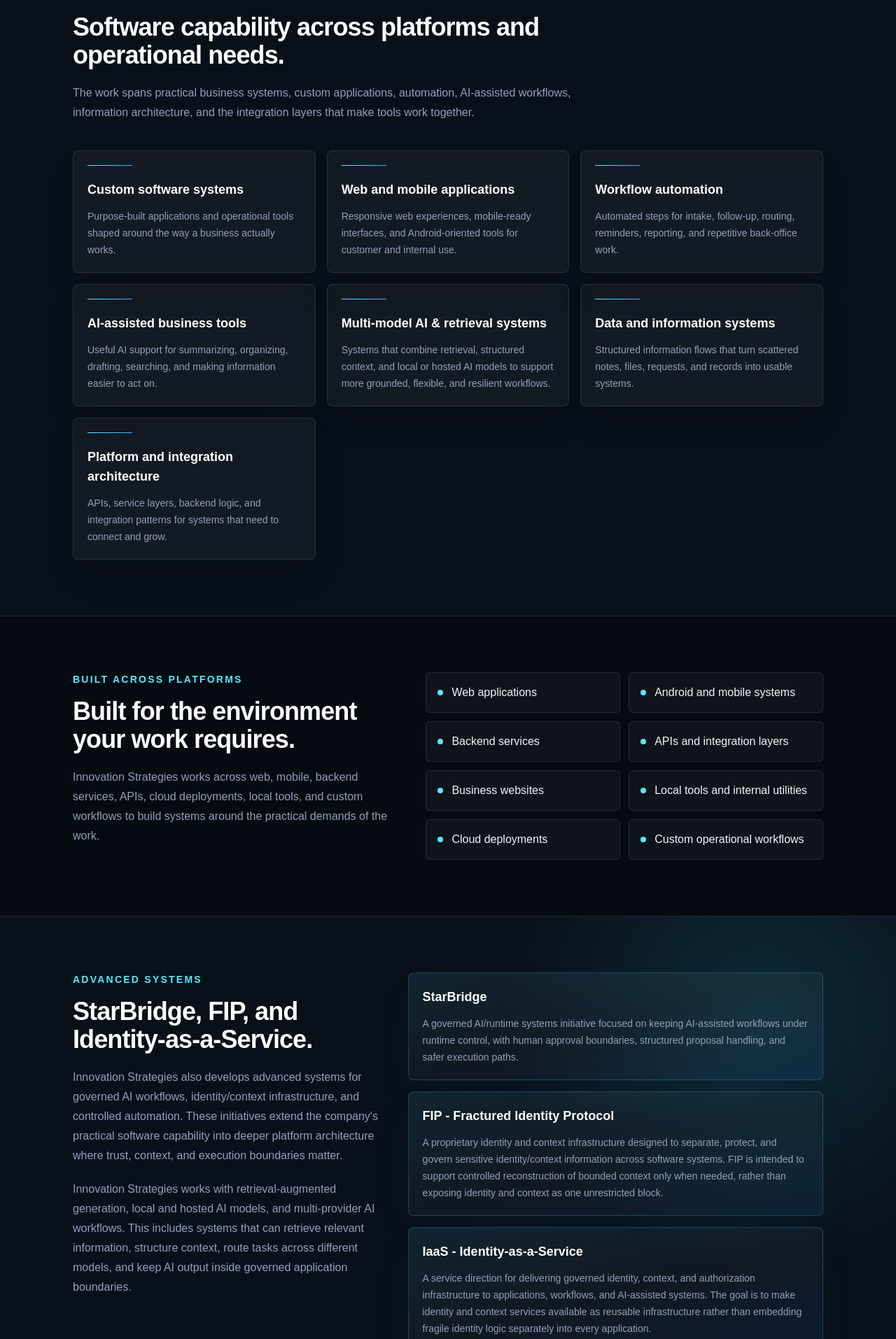
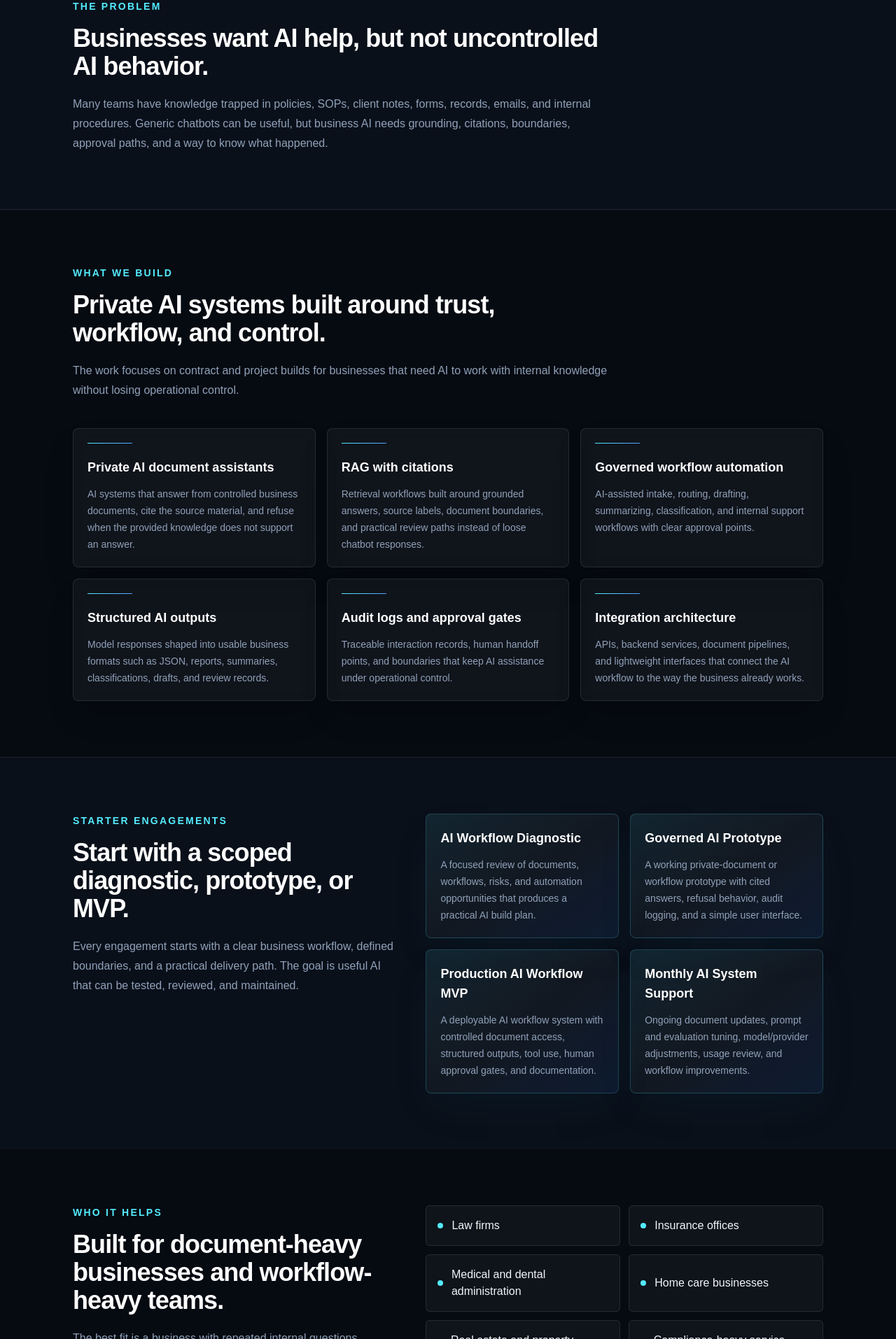
Before and after one commit to jsnfeinstein71/innovationstrategies-site, a Next.js app: page / in a window 1280 px wide. Shown: the part 786-2700 px from the top of the page at 70% size. Built offline with nearby package versions, Linux system fonts and the light colour scheme.

Commit message:
Refocus site around governed AI contract services

```diff
--- a/app/page.tsx
+++ b/app/page.tsx
@@ -1,88 +1,88 @@
-const buildCards = [
+const serviceCards = [
   {
-    title: "Custom software systems",
+    title: "Private AI document assistants",
     description:
-      "Purpose-built applications and operational tools shaped around the way a business actually works.",
+      "AI systems that answer from controlled business documents, cite the source material, and refuse when the provided knowledge does not support an answer.",
   },
   {
-    title: "Web and mobile applications",
+    title: "RAG with citations",
     description:
-      "Responsive web experiences, mobile-ready interfaces, and Android-oriented tools for customer and internal use.",
+      "Retrieval workflows built around grounded answers, source labels, document boundaries, and practical review paths instead of loose chatbot responses.",
   },
   {
-    title: "Workflow automation",
+    title: "Governed workflow automation",
     description:
-      "Automated steps for intake, follow-up, routing, reminders, reporting, and repetitive back-office work.",
+      "AI-assisted intake, routing, drafting, summarizing, classification, and internal support workflows with clear approval points.",
   },
   {
-    title: "AI-assisted business tools",
+    title: "Structured AI outputs",
     description:
-      "Useful AI support for summarizing, organizing, drafting, searching, and making information easier to act on.",
+      "Model responses shaped into usable business formats such as JSON, reports, summaries, classifications, drafts, and review records.",
   },
   {
-    title: "Multi-model AI & retrieval systems",
+    title: "Audit logs and approval gates",
     description:
-      "Systems that combine retrieval, structured context, and local or hosted AI models to support more grounded, flexible, and resilient workflows.",
+      "Traceable interaction records, human handoff points, and boundaries that keep AI assistance under operational control.",
   },
   {
-    title: "Data and information systems",
+    title: "Integration architecture",
     description:
-      "Structured information flows that turn scattered notes, files, requests, and records into usable systems.",
-  },
-  {
-    title: "Platform and integration architecture",
-    description:
-      "APIs, service layers, backend logic, and integration patterns for systems that need to connect and grow.",
+      "APIs, backend services, document pipelines, and lightweight interfaces that connect the AI workflow to the way the business already works.",
   },
 ];
 
-const platformItems = [
-  "Web applications",
-  "Android and mobile systems",
-  "Backend services",
-  "APIs and integration layers",
-  "Business websites",
-  "Local tools and internal utilities",
-  "Cloud deployments",
-  "Custom operational workflows",
-];
-
-const innovationTracks = [
+const engagements = [
   {
-    title: "StarBridge",
+    title: "AI Workflow Diagnostic",
     description:
-      "A governed AI/runtime systems initiative focused on keeping AI-assisted workflows under runtime control, with human approval boundaries, structured proposal handling, and safer execution paths.",
+      "A focused review of documents, workflows, risks, and automation opportunities that produces a practical AI build plan.",
   },
   {
-    title: "FIP - Fractured Identity Protocol",
+    title: "Governed AI Prototype",
     description:
-      "A proprietary identity and context infrastructure designed to separate, protect, and govern sensitive identity/context information across software systems. FIP is intended to support controlled reconstruction of bounded context only when needed, rather than exposing identity and context as one unrestricted block.",
+      "A working private-document or workflow prototype with cited answers, refusal behavior, audit logging, and a simple user interface.",
   },
   {
-    title: "IaaS - Identity-as-a-Service",
+    title: "Production AI Workflow MVP",
     description:
-      "A service direction for delivering governed identity, context, and authorization infrastructure to applications, workflows, and AI-assisted systems. The goal is to make identity and context services available as reusable infrastructure rather than embedding fragile identity logic separately into every application.",
+      "A deployable AI workflow system with controlled document access, structured outputs, tool use, human approval gates, and documentation.",
+  },
+  {
+    title: "Monthly AI System Support",
+    description:
+      "Ongoing document updates, prompt and evaluation tuning, model/provider adjustments, usage review, and workflow improvements.",
   },
 ];
 
-const practicalSupport = [
-  "Websites and public presence",
-  "Customer intake",
-  "Internal tools",
-  "Automating repetitive work",
-  "Organizing scattered information",
-  "Connecting systems",
-  "Preparing demos and prototypes",
-  "Improving operations",
+const buyerTypes = [
+  "Law firms",
+  "Insurance offices",
+  "Medical and dental administration",
+  "Home care businesses",
+  "Real estate and property management",
+  "Compliance-heavy service businesses",
+  "Consultants and grant organizations",
+  "Document-heavy operations teams",
+];
+
+const capabilityItems = [
+  "Private document and SOP workflows",
+  "Source-grounded answers",
+  "Role-aware responses",
+  "Human approval boundaries",
+  "Controlled tool use",
+  "Interaction audit records",
+  "Intake, routing, and drafting support",
+  "Cloud, local, and hybrid deployment paths",
 ];
 
 const reasons = [
-  "Hands-on building",
-  "Movement from idea to working system",
-  "Practical problem solving",
-  "Broad technical range",
-  "Systems-level architecture where needed",
-  "Small-business practicality without enterprise complexity",
+  "Contract and project-focused AI delivery",
+  "Systems-level architecture without enterprise overhead",
+  "Governance, audit, and boundary-first design",
+  "Practical builds that connect to real operations",
+  "Clear scope, staged delivery, and maintainable handoff",
+  "Builder-led execution from diagnostic to working system",
 ];
 
 export default function Home() {
@@ -98,27 +98,26 @@ export default function Home() {
           </div>
           <div className="max-w-5xl">
             <h1 className="text-4xl font-semibold leading-tight text-white sm:text-5xl lg:text-7xl">
-              Software systems built for real-world operations.
+              Governed AI systems for private documents and business workflows.
             </h1>
             <p className="mt-7 max-w-3xl text-lg leading-8 text-slate-300 sm:text-xl">
-              Innovation Strategies LLC designs and builds custom software,
-              automation workflows, AI-assisted tools, and digital
-              infrastructure for businesses that need practical systems and
-              high-capability technical execution.
+              Innovation Strategies builds private AI assistants and workflow
+              systems with citations, audit logs, role boundaries, structured
+              outputs, controlled tool use, and human approval points.
             </p>
           </div>
           <div className="mt-10 flex flex-col gap-4 sm:flex-row sm:items-center">
             <a
-              href="mailto:info@innovationstrategies.pro"
+              href="mailto:info@innovationstrategies.pro?subject=AI%20Workflow%20Diagnostic"
               className="inline-flex w-fit items-center justify-center rounded-md bg-cyan-300 px-5 py-3 text-sm font-semibold text-slate-950 shadow-[0_0_32px_rgba(103,232,249,0.24)] transition hover:bg-cyan-200 focus:outline-none focus:ring-2 focus:ring-cyan-200 focus:ring-offset-2 focus:ring-offset-[#060a11]"
             >
-              Start a conversation
+              Request an AI Workflow Diagnostic
             </a>
             <a
-              href="mailto:info@innovationstrategies.pro"
+              href="mailto:info@innovationstrategies.pro?subject=Governed%20AI%20Prototype"
               className="text-sm font-medium text-slate-300 transition hover:text-white"
             >
-              info@innovationstrategies.pro
+              Discuss a governed AI prototype
             </a>
           </div>
         </div>
@@ -129,19 +128,38 @@ export default function Home() {
         <div className="mx-auto max-w-6xl px-6 sm:px-8 lg:px-10">
           <div className="max-w-3xl">
             <p className="text-sm font-semibold uppercase tracking-[0.16em] text-cyan-300">
+              The Problem
+            </p>
+            <h2 className="mt-4 text-3xl font-semibold tracking-tight text-white sm:text-4xl">
+              Businesses want AI help, but not uncontrolled AI behavior.
+            </h2>
+            <p className="mt-5 text-base leading-7 text-slate-400">
+              Many teams have knowledge trapped in policies, SOPs, client notes,
+              forms, records, emails, and internal procedures. Generic chatbots
+              can be useful, but business AI needs grounding, citations,
+              boundaries, approval paths, and a way to know what happened.
+            </p>
+          </div>
+        </div>
+      </section>
+
+      <section className="relative border-b border-white/10 bg-[#060a11] py-16 sm:py-20">
+        <div className="mx-auto max-w-6xl px-6 sm:px-8 lg:px-10">
+          <div className="max-w-3xl">
+            <p className="text-sm font-semibold uppercase tracking-[0.16em] text-cyan-300">
               What We Build
             </p>
             <h2 className="mt-4 text-3xl font-semibold tracking-tight text-white sm:text-4xl">
-              Software capability across platforms and operational needs.
+              Private AI systems built around trust, workflow, and control.
             </h2>
             <p className="mt-5 text-base leading-7 text-slate-400">
-              The work spans practical business systems, custom applications,
-              automation, AI-assisted workflows, information architecture, and
-              the integration layers that make tools work together.
+              The work focuses on contract and project builds for businesses
+              that need AI to work with internal knowledge without losing
+              operational control.
             </p>
           </div>
           <div className="mt-10 grid gap-4 md:grid-cols-2 lg:grid-cols-3">
-            {buildCards.map((item) => (
+            {serviceCards.map((item) => (
               <article
                 key={item.title}
                 className="rounded-lg border border-white/10 bg-white/[0.045] p-5 shadow-2xl shadow-black/20 backdrop-blur"
@@ -159,23 +177,57 @@ export default function Home() {
         </div>
       </section>
 
+      <section className="bg-[#0a101a] py-16 sm:py-20">
+        <div className="mx-auto grid max-w-6xl gap-10 px-6 sm:px-8 lg:grid-cols-[0.9fr_1.1fr] lg:px-10">
+          <div>
+            <p className="text-sm font-semibold uppercase tracking-[0.16em] text-cyan-300">
+              Starter Engagements
+            </p>
+            <h2 className="mt-4 text-3xl font-semibold tracking-tight text-white sm:text-4xl">
+              Start with a scoped diagnostic, prototype, or MVP.
+            </h2>
+            <p className="mt-5 text-base leading-7 text-slate-400">
+              Every engagement starts with a clear business workflow, defined
+              boundaries, and a practical delivery path. The goal is useful AI
+              that can be tested, reviewed, and maintained.
+            </p>
+          </div>
+          <div className="grid gap-4 sm:grid-cols-2">
+            {engagements.map((item) => (
+              <article
+                key={item.title}
+                className="rounded-lg border border-cyan-300/20 bg-gradient-to-br from-cyan-300/10 via-white/[0.035] to-blue-500/10 p-5 shadow-2xl shadow-cyan-950/20"
+              >
+                <h3 className="text-lg font-semibold text-white">
+                  {item.title}
+                </h3>
+                <p className="mt-3 text-sm leading-6 text-slate-400">
+                  {item.description}
+                </p>
+              </article>
+            ))}
+          </div>
+        </div>
+      </section>
+
       <section className="bg-[#060a11] py-16 sm:py-20">
         <div className="mx-auto grid max-w-6xl gap-10 px-6 sm:px-8 lg:grid-cols-[0.9fr_1.1fr] lg:px-10">
           <div>
             <p className="text-sm font-semibold uppercase tracking-[0.16em] text-cyan-300">
-              Built Across Platforms
+              Who It Helps
             </p>
             <h2 className="mt-4 text-3xl font-semibold tracking-tight text-white sm:text-4xl">
-              Built for the environment your work requires.
+              Built for document-heavy businesses and workflow-heavy teams.
             </h2>
             <p className="mt-5 text-base leading-7 text-slate-400">
-              Innovation Strategies works across web, mobile, backend services,
-              APIs, cloud deployments, local tools, and custom workflows to
-              build systems around the practical demands of the work.
+              The best fit is a business with repeated internal questions,
+              scattered knowledge, manual review steps, private documents, and
+              real risk if AI produces an unsupported answer or takes the wrong
+              action.
             </p>
           </div>
           <div className="grid gap-3 sm:grid-cols-2">
-            {platformItems.map((item) => (
+            {buyerTypes.map((item) => (
               <div
                 key={item}
                 className="flex items-center gap-3 rounded-md border border-white/10 bg-white/[0.04] p-4"
@@ -194,88 +246,51 @@ export default function Home() {
           <div className="grid gap-10 lg:grid-cols-[0.85fr_1.15fr]">
             <div>
               <p className="text-sm font-semibold uppercase tracking-[0.16em] text-cyan-300">
-                Advanced Systems
+                Governance-First Architecture
               </p>
               <h2 className="mt-4 text-3xl font-semibold tracking-tight text-white sm:text-4xl">
-                StarBridge, FIP, and Identity-as-a-Service.
+                Not generic chatbot work.
               </h2>
               <p className="mt-5 text-base leading-7 text-slate-400">
-                Innovation Strategies also develops advanced systems for
-                governed AI workflows, identity/context infrastructure, and
-                controlled automation. These initiatives extend the company's
-                practical software capability into deeper platform architecture
-                where trust, context, and execution boundaries matter.
+                Innovation Strategies focuses on the missing layer between a
+                model and a real business process: private knowledge control,
+                retrieval boundaries, citations, audit trails, structured
+                outputs, and human approval before consequential action.
               </p>
               <p className="mt-5 text-base leading-7 text-slate-400">
-                Innovation Strategies works with retrieval-augmented
-                generation, local and hosted AI models, and multi-provider AI
-                workflows. This includes systems that can retrieve relevant
-                information, structure context, route tasks across different
-                models, and keep AI output inside governed application
-                boundaries.
+                Advanced internal research informs the approach, but public
+                client work is scoped around business outcomes, practical
+                implementation, and clear operational safeguards.
               </p>
             </div>
-            <div className="space-y-4">
-              {innovationTracks.map((track) => (
-                <article
-                  key={track.title}
-                  className="rounded-lg border border-cyan-300/20 bg-gradient-to-br from-cyan-300/10 via-white/[0.035] to-blue-500/10 p-5 shadow-2xl shadow-cyan-950/20"
+            <div className="grid gap-3 sm:grid-cols-2">
+              {capabilityItems.map((item) => (
+                <div
+                  key={item}
+                  className="rounded-md border border-white/10 bg-white/[0.04] p-4 font-medium text-slate-100"
                 >
-                  <h3 className="text-lg font-semibold text-white">
-                    {track.title}
-                  </h3>
-                  <p className="mt-3 text-sm leading-6 text-slate-400">
-                    {track.description}
-                  </p>
-                </article>
+                  {item}
+                </div>
               ))}
             </div>
           </div>
         </div>
       </section>
 
-      <section className="bg-[#060a11] py-16 sm:py-20">
-        <div className="mx-auto grid max-w-6xl gap-10 px-6 sm:px-8 lg:grid-cols-[0.9fr_1.1fr] lg:px-10">
-          <div>
-            <p className="text-sm font-semibold uppercase tracking-[0.16em] text-cyan-300">
-              Practical Business Support
-            </p>
-            <h2 className="mt-4 text-3xl font-semibold tracking-tight text-white sm:text-4xl">
-              Advanced capability applied to everyday operating needs.
-            </h2>
-            <p className="mt-5 text-base leading-7 text-slate-400">
-              The same technical range can support the practical work that
-              keeps a business moving, from public presence and intake flows to
-              internal tools, prototypes, and connected systems.
-            </p>
-          </div>
-          <div className="grid gap-3 sm:grid-cols-2">
-            {practicalSupport.map((item) => (
-              <div
-                key={item}
-                className="rounded-md border border-white/10 bg-white/[0.04] p-4 font-medium text-slate-100"
-              >
-                {item}
-              </div>
-            ))}
-          </div>
-        </div>
-      </section>
-
-      <section className="border-y border-white/10 bg-[#0a101a] py-16 sm:py-20">
+      <section className="border-y border-white/10 bg-[#060a11] py-16 sm:py-20">
         <div className="mx-auto grid max-w-6xl gap-10 px-6 sm:px-8 lg:grid-cols-[0.85fr_1.15fr] lg:px-10">
           <div>
             <p className="text-sm font-semibold uppercase tracking-[0.16em] text-cyan-300">
               Why Innovation Strategies
             </p>
             <h2 className="mt-4 text-3xl font-semibold tracking-tight text-white sm:text-4xl">
-              Builder-oriented technical work without enterprise overhead.
+              Builder-led AI systems without enterprise overhead.
             </h2>
             <p className="mt-5 text-base leading-7 text-slate-400">
               Innovation Strategies is built around hands-on execution: turning
               unclear operational problems into working systems, using
               systems-level architecture where it matters and practical delivery
-              where speed and clarity matter most.
+              where speed, scope, and clarity matter most.
             </p>
           </div>
           <div className="space-y-3">
@@ -294,7 +309,7 @@ export default function Home() {
         </div>
       </section>
 
-      <section className="relative bg-[#060a11] py-16">
+      <section className="relative bg-[#0a101a] py-16">
         <div className="absolute inset-x-0 bottom-0 h-px bg-gradient-to-r from-transparent via-cyan-300/60 to-transparent" />
         <div className="mx-auto max-w-6xl px-6 sm:px-8 lg:px-10">
           <div className="rounded-lg border border-white/10 bg-gradient-to-br from-white/[0.07] to-white/[0.025] p-6 shadow-2xl shadow-black/30 sm:p-8">
@@ -304,16 +319,17 @@ export default function Home() {
                   Contact
                 </p>
                 <h2 className="mt-4 text-3xl font-semibold tracking-tight text-white">
-                  Start a conversation about the system you need.
+                  Start with a paid AI workflow diagnostic.
                 </h2>
                 <p className="mt-5 max-w-2xl text-base leading-7 text-slate-400">
-                  For custom software, automation, AI-assisted workflows,
-                  digital infrastructure, or practical operations support,
-                  contact Innovation Strategies LLC.
+                  If your business has private documents, repetitive internal
+                  questions, manual intake, review steps, or workflow bottlenecks,
+                  contact Innovation Strategies LLC to discuss a scoped AI
+                  diagnostic or governed prototype.
                 </p>
               </div>
               <a
-                href="mailto:info@innovationstrategies.pro"
+                href="mailto:info@innovationstrategies.pro?subject=AI%20Workflow%20Diagnostic"
                 className="text-lg font-semibold text-cyan-200 transition hover:text-white"
               >
                 info@innovationstrategies.pro
```
